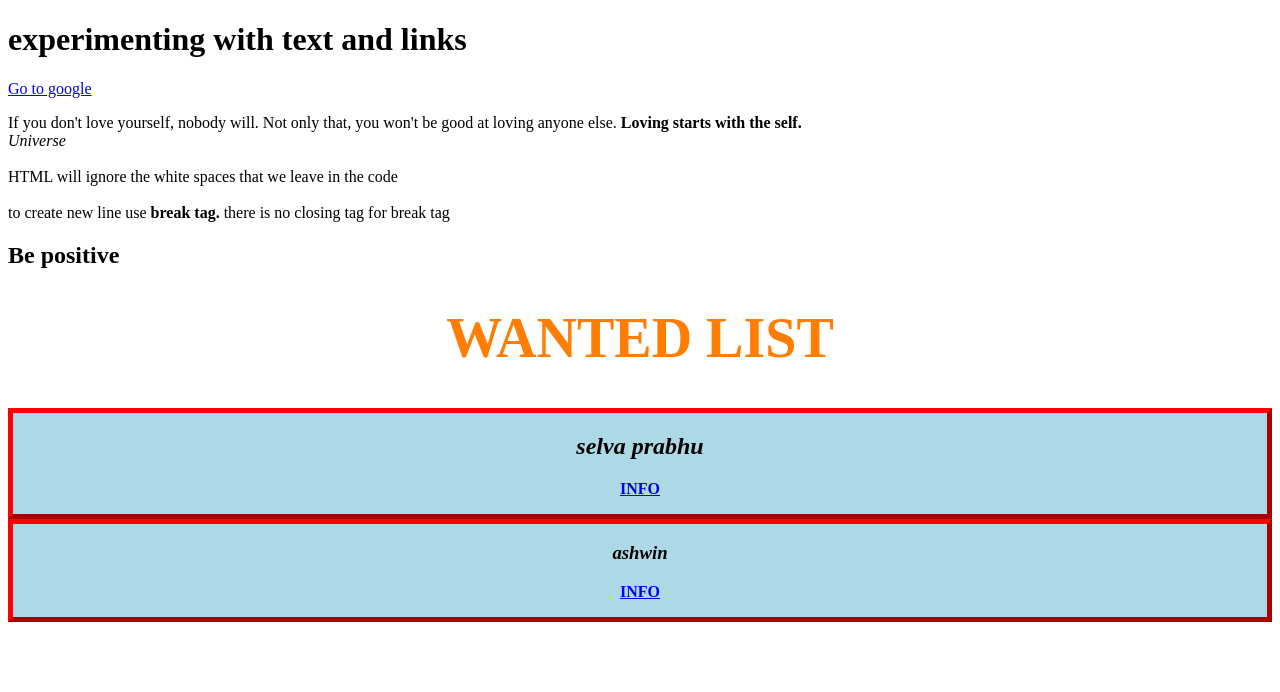
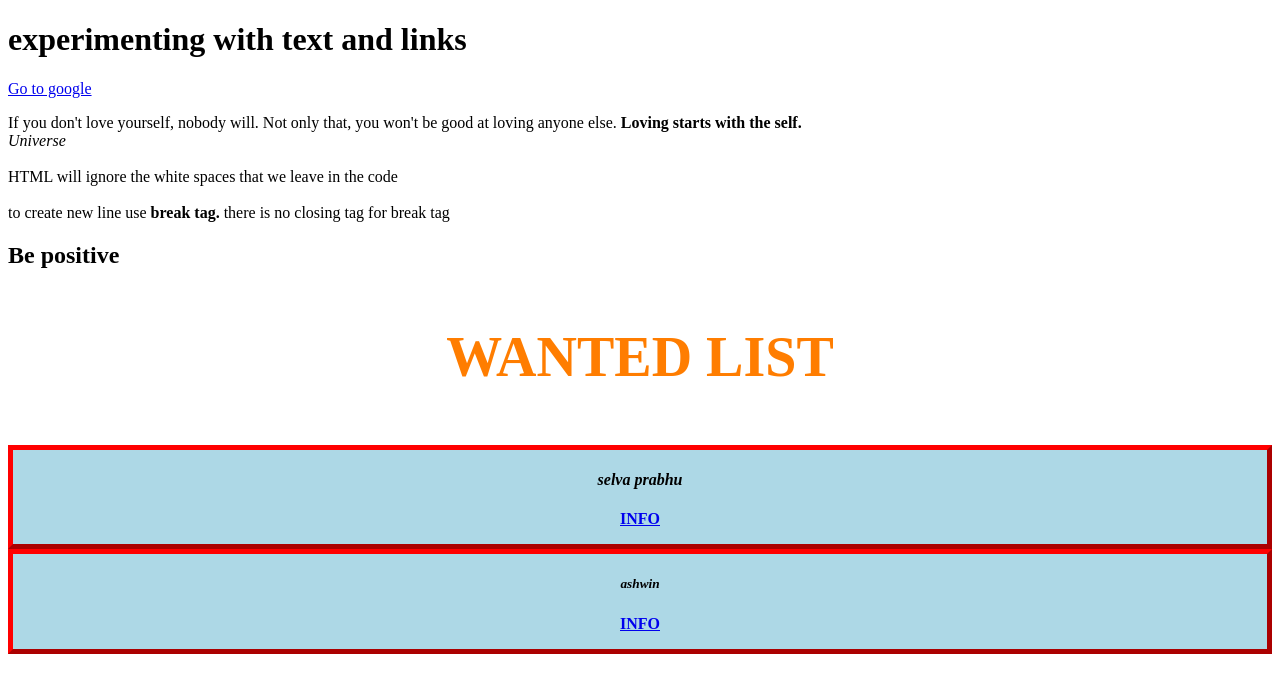
Before and after one commit to koolking1217/positivity, a plain HTML site: page index.html in a window 1280 px wide. Drawn offline with Linux system fonts and the light colour scheme.

Commit message:
Update index.html

```diff
--- a/index.html
+++ b/index.html
@@ -35,13 +35,13 @@ Not only that, you won't be good at loving anyone else.
 <h2><b>
 Be positive
 </h2></b>
-<h1 style="font-size:350%;color:rgb(255,125,0);opacity:1;text-align:center";>WANTED LIST</h1>
+<h3 style="font-size:350%;color:rgb(255,125,0);opacity:1;text-align:center";>WANTED LIST</h3>
 <div class="myDiv">
-<h2> <em>selva prabhu</em></h2>
+<h4> <em>selva prabhu</em></h4>
 <p><strong><a href="https://www.instagram.com/selva_prabu_r/">INFO</a></strong></p>
 </div>
 <div class="myDiv">
-<h3><em>ashwin</em></h3>
+<h5><em>ashwin</em></h5>
 <p><strong><a href="https://www.instagram.com/your_ashwin__/">INFO</a></strong></p>
 </div>
 </body>
```
